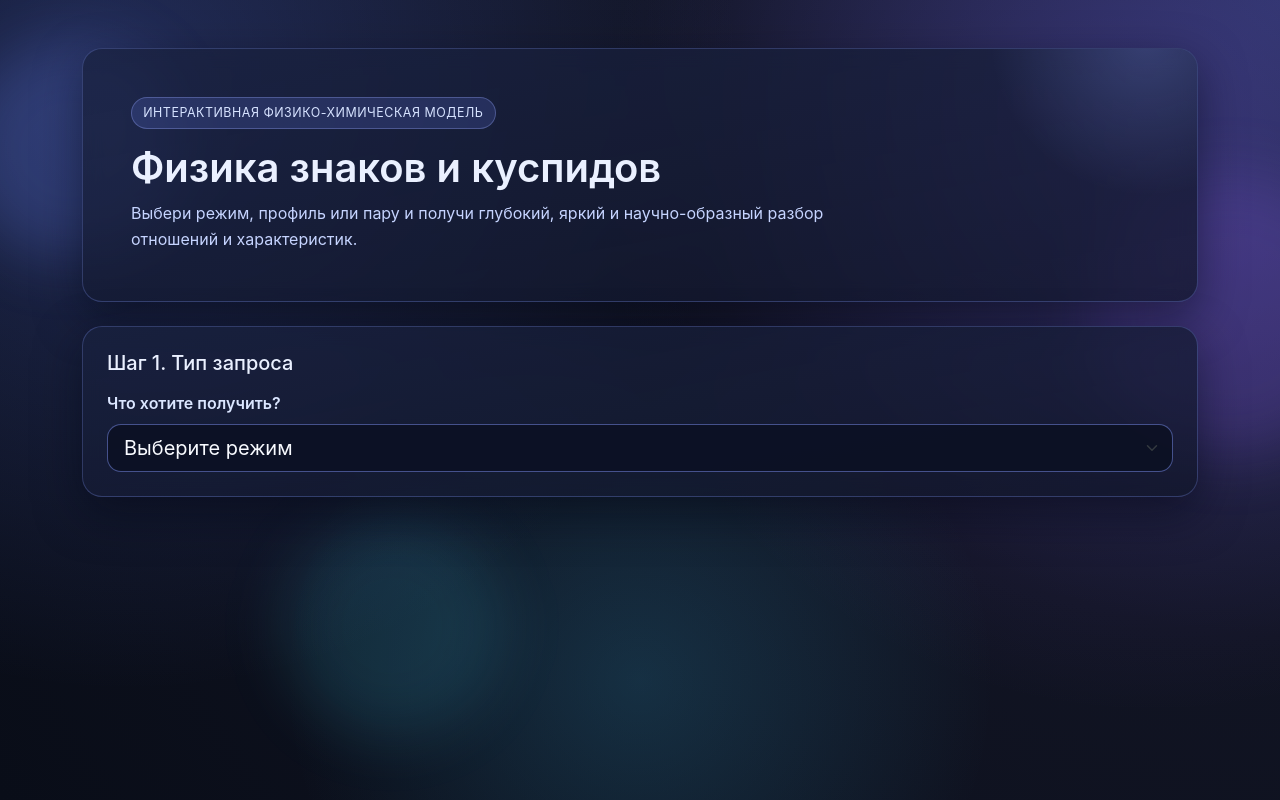
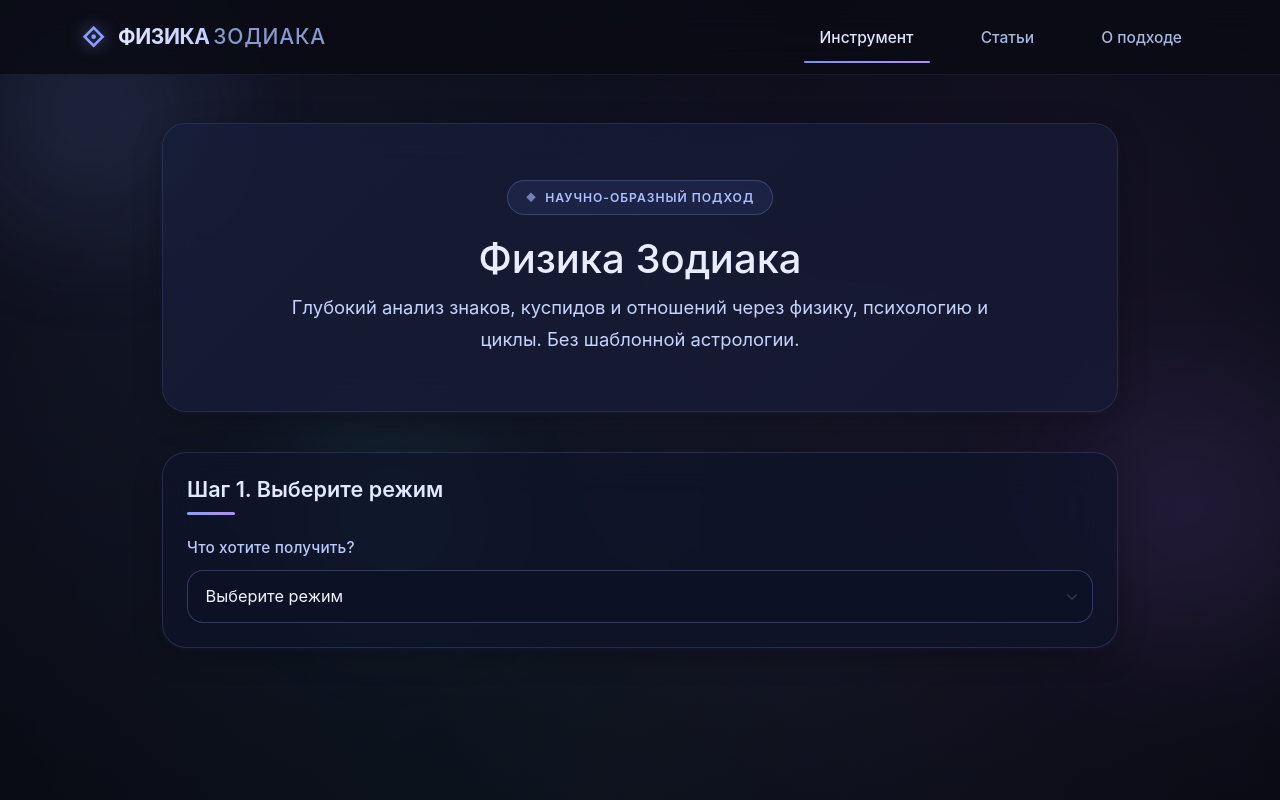
Before and after one commit to checkago/HOROSCOPE, a Django app: page / in a window 1280 px wide. Run offline with Django 5.2, Linux system fonts and the light colour scheme.

Commit message:
Новый премиальный дизайн: шапка «Физика Зодиака», улучшенная типографика, glassmorphism, hover-эффекты
Made-with: Cursor

```diff
--- a/static/core/styles.css
+++ b/static/core/styles.css
@@ -1,137 +1,277 @@
 body {
     margin: 0;
-    background:
-        radial-gradient(circle at 10% 10%, rgba(95, 124, 255, 0.26), transparent 45%),
-        radial-gradient(circle at 90% 20%, rgba(141, 92, 255, 0.22), transparent 42%),
-        radial-gradient(circle at 50% 85%, rgba(61, 206, 255, 0.16), transparent 38%),
-        radial-gradient(circle at top right, #26315d 0%, #111423 42%, #090d18 100%);
-    color: #eaf0ff;
+    background: #0a0b14;
+    color: #e8eeff;
     min-height: 100vh;
-    font-family: "Inter", "Segoe UI", Roboto, Arial, sans-serif;
+    font-family: "Inter", system-ui, -apple-system, sans-serif;
     position: relative;
+    overflow-x: hidden;
 }
 
+/* Deep space background with subtle stars */
+body::before {
+    content: '';
+    position: fixed;
+    inset: 0;
+    background:
+        radial-gradient(circle at 15% 20%, rgba(120, 140, 255, 0.08) 0%, transparent 50%),
+        radial-gradient(circle at 85% 25%, rgba(160, 110, 255, 0.06) 0%, transparent 55%),
+        radial-gradient(circle at 40% 80%, rgba(80, 210, 255, 0.05) 0%, transparent 60%),
+        radial-gradient(circle at 70% 65%, rgba(200, 130, 255, 0.04) 0%, transparent 50%);
+    z-index: -2;
+    pointer-events: none;
+}
+
+/* Enhanced orbs - more subtle and premium */
 .bg-orb {
     position: fixed;
     border-radius: 50%;
-    filter: blur(30px);
+    filter: blur(45px);
     pointer-events: none;
-    z-index: 0;
+    z-index: -1;
+    opacity: 0.6;
 }
 
 .orb-1 {
-    width: 220px;
-    height: 220px;
-    top: 40px;
-    left: -40px;
-    background: rgba(111, 138, 255, 0.22);
+    width: 380px;
+    height: 380px;
+    top: -80px;
+    left: -100px;
+    background: radial-gradient(circle, rgba(130, 160, 255, 0.25), transparent 70%);
 }
 
 .orb-2 {
-    width: 280px;
-    height: 280px;
-    top: 22%;
-    right: -90px;
-    background: rgba(148, 102, 255, 0.18);
+    width: 460px;
+    height: 460px;
+    top: 35%;
+    right: -140px;
+    background: radial-gradient(circle, rgba(170, 120, 255, 0.22), transparent 65%);
 }
 
 .orb-3 {
-    width: 220px;
-    height: 220px;
-    bottom: 8%;
-    left: 22%;
-    background: rgba(67, 217, 255, 0.12);
+    width: 320px;
+    height: 320px;
+    bottom: 15%;
+    left: 18%;
+    background: radial-gradient(circle, rgba(90, 220, 255, 0.18), transparent 70%);
 }
 
 main.container {
     position: relative;
-    z-index: 1;
+    z-index: 2;
+    max-width: 980px;
 }
 
+/* Premium Header */
+.header {
+    position: sticky;
+    top: 0;
+    z-index: 100;
+    background: rgba(10, 11, 20, 0.85);
+    backdrop-filter: blur(16px);
+    border-bottom: 1px solid rgba(120, 140, 255, 0.12);
+    padding: 1.1rem 0;
+}
+
+.header-content {
+    display: flex;
+    align-items: center;
+    justify-content: space-between;
+}
+
+.logo {
+    display: flex;
+    align-items: center;
+    gap: 14px;
+    color: white;
+    text-decoration: none;
+    font-weight: 700;
+}
+
+.logo-symbol {
+    font-size: 28px;
+    line-height: 1;
+    color: #8b9eff;
+    filter: drop-shadow(0 0 8px rgba(139, 158, 255, 0.6));
+}
+
+.logo-main {
+    font-size: 21px;
+    letter-spacing: -0.02em;
+    background: linear-gradient(90deg, #e0e7ff, #c4d0ff);
+    -webkit-background-clip: text;
+    -webkit-text-fill-color: transparent;
+}
+
+.logo-secondary {
+    font-size: 21px;
+    letter-spacing: 0.04em;
+    color: #8899cc;
+    font-weight: 500;
+}
+
+.nav {
+    display: flex;
+    gap: 2.2rem;
+}
+
+.nav-link {
+    color: #a8b8e0;
+    text-decoration: none;
+    font-weight: 500;
+    font-size: 0.97rem;
+    transition: all 0.2s cubic-bezier(0.4, 0, 0.2, 1);
+    position: relative;
+}
+
+.nav-link:hover,
+.nav-link.active {
+    color: #e0e7ff;
+}
+
+.nav-link.active::after {
+    content: '';
+    position: absolute;
+    bottom: -6px;
+    left: 0;
+    width: 100%;
+    height: 2px;
+    background: linear-gradient(to right, #7b8fff, #b38cff);
+    border-radius: 2px;
+}
+
+/* Premium Glass Cards */
 .glass {
-    background: linear-gradient(170deg, rgba(25, 33, 63, 0.78), rgba(17, 22, 42, 0.74));
-    backdrop-filter: blur(10px);
-    border: 1px solid rgba(133, 153, 255, 0.26);
-    border-radius: 20px;
-    box-shadow: 0 16px 45px rgba(3, 8, 22, 0.5);
+    background: rgba(15, 20, 42, 0.72);
+    backdrop-filter: blur(20px);
+    -webkit-backdrop-filter: blur(20px);
+    border: 1px solid rgba(140, 160, 255, 0.18);
+    border-radius: 24px;
+    box-shadow:
+        0 8px 32px -6px rgba(0, 0, 0, 0.4),
+        0 2px 8px -2px rgba(140, 170, 255, 0.1);
+    transition: all 0.3s cubic-bezier(0.4, 0.0, 0.2, 1);
 }
 
 .hero-card {
     position: relative;
     overflow: hidden;
+    padding: 3.5rem 2.5rem;
+    text-align: center;
+    margin-bottom: 2.5rem;
 }
 
-.hero-card::after {
-    content: "";
+.hero-card::before {
+    content: '';
     position: absolute;
-    width: 340px;
-    height: 340px;
-    right: -120px;
-    top: -180px;
-    border-radius: 50%;
-    background: radial-gradient(circle, rgba(133, 153, 255, 0.25), transparent 65%);
+    inset: 0;
+    background: linear-gradient(135deg, rgba(130, 160, 255, 0.06), rgba(180, 130, 255, 0.04));
+    z-index: -1;
+    border-radius: 24px;
 }
 
 .hero-badge {
-    display: inline-block;
-    font-size: 0.78rem;
-    letter-spacing: 0.04em;
+    display: inline-flex;
+    align-items: center;
+    gap: 8px;
+    font-size: 0.76rem;
+    font-weight: 600;
+    letter-spacing: 0.08em;
     text-transform: uppercase;
-    color: #d6e2ff;
-    padding: 0.35rem 0.7rem;
-    border-radius: 999px;
-    background: rgba(109, 133, 255, 0.18);
-    border: 1px solid rgba(152, 171, 255, 0.32);
-    margin-bottom: 0.95rem;
+    color: #b0c0ff;
+    padding: 0.45rem 1.1rem;
+    border-radius: 9999px;
+    background: rgba(75, 95, 180, 0.15);
+    border: 1px solid rgba(140, 170, 255, 0.25);
+    margin-bottom: 1.25rem;
+}
+
+.hero-badge::before {
+    content: '◆';
+    font-size: 10px;
+    opacity: 0.6;
 }
 
 .hero-subtitle {
-    color: #c6d4ff;
-    max-width: 780px;
-    line-height: 1.65;
+    color: #c5d4ff;
+    max-width: 720px;
+    margin: 0 auto;
+    line-height: 1.75;
+    font-size: 1.15rem;
+    font-weight: 420;
 }
 
 .step-card,
 .result-shell {
-    transition: transform 0.2s ease, border-color 0.2s ease, box-shadow 0.2s ease;
+    transition: all 0.35s cubic-bezier(0.4, 0.0, 0.2, 1);
 }
 
 .step-card:hover,
 .result-shell:hover {
-    transform: translateY(-1px);
-    border-color: rgba(157, 176, 255, 0.42);
-    box-shadow: 0 18px 48px rgba(3, 8, 22, 0.56);
+    transform: translateY(-4px);
+    border-color: rgba(160, 185, 255, 0.35);
+    box-shadow: 0 25px 60px -10px rgba(15, 25, 65, 0.5);
 }
 
 .form-select,
 .form-select:focus {
-    background-color: rgba(12, 18, 36, 0.92);
-    color: #f8faff;
-    border-color: rgba(132, 153, 255, 0.48);
+    background-color: rgba(13, 18, 38, 0.85);
+    color: #f0f6ff;
+    border: 1px solid rgba(130, 155, 255, 0.3);
     box-shadow: none;
-    border-radius: 14px;
+    border-radius: 16px;
+    padding: 0.85rem 1.1rem;
+    font-size: 1.02rem;
+    transition: all 0.2s ease;
+}
+
+.form-select:focus {
+    border-color: #8b9eff;
+    box-shadow: 0 0 0 3px rgba(139, 158, 255, 0.15);
+    outline: none;
 }
 
 .form-label {
-    color: #dbe6ff;
-    font-weight: 600;
-    margin-bottom: 0.55rem;
+    color: #b8c9ff;
+    font-weight: 500;
+    margin-bottom: 0.65rem;
+    font-size: 0.96rem;
+    letter-spacing: 0.01em;
 }
 
 .btn-neon {
-    background: linear-gradient(135deg, #5f7cff 0%, #8d5cff 55%, #a060ff 100%);
-    color: #fff;
-    font-weight: 700;
-    letter-spacing: 0.01em;
-    border: 0;
-    border-radius: 12px;
-    padding: 0.8rem 1rem;
-    box-shadow: 0 10px 26px rgba(104, 110, 255, 0.35);
+    background: linear-gradient(135deg, #6e85ff 0%, #9b7cff 48%, #c38aff 100%);
+    color: white;
+    font-weight: 600;
+    letter-spacing: 0.015em;
+    border: none;
+    border-radius: 16px;
+    padding: 1rem 2rem;
+    font-size: 1.05rem;
+    box-shadow: 0 10px 30px -8px rgba(110, 130, 255, 0.45);
+    transition: all 0.3s cubic-bezier(0.4, 0.0, 0.2, 1);
+    position: relative;
+    overflow: hidden;
+}
+
+.btn-neon::before {
+    content: '';
+    position: absolute;
+    top: 0;
+    left: -100%;
+    width: 40%;
+    height: 100%;
+    background: linear-gradient(90deg, transparent, rgba(255,255,255,0.35), transparent);
+    transition: 0.6s;
 }
 
 .btn-neon:hover {
-    background: linear-gradient(135deg, #7390ff 0%, #9a67ff 60%, #ad74ff 100%);
-    color: #fff;
+    transform: translateY(-2px);
+    box-shadow: 0 18px 40px -10px rgba(120, 145, 255, 0.55);
+}
+
+.btn-neon:hover::before {
+    left: 180%;
 }
 
 .hidden {
@@ -139,16 +279,20 @@ main.container {
 }
 
 .result-content {
-    color: #e4ecff;
-    line-height: 1.82;
-    font-size: 1.01rem;
+    color: #e0e9ff;
+    line-height: 1.85;
+    font-size: 1.06rem;
 }
 
 #result-title {
-    color: #f7f9ff;
+    color: #f8faff;
+    font-size: 1.65rem;
     font-weight: 700;
-    letter-spacing: 0.01em;
-    margin-bottom: 1rem !important;
+    letter-spacing: -0.015em;
+    margin-bottom: 1.4rem !important;
+    background: linear-gradient(90deg, #e0e7ff, #b8c8ff);
+    -webkit-background-clip: text;
+    -webkit-text-fill-color: transparent;
 }
 
 .result-content p {
@@ -175,51 +319,128 @@ main.container {
 }
 
 .result-content.relationship-view h3 {
-    font-size: 1.12rem;
-    padding: 0.6rem 0.8rem;
-    border-radius: 12px;
-    background: rgba(88, 111, 255, 0.14);
-    border: 1px solid rgba(128, 150, 255, 0.26);
+    font-size: 1.28rem;
+    padding: 1rem 1.25rem;
+    border-radius: 16px;
+    background: rgba(45, 55, 110, 0.65);
+    border: 1px solid rgba(140, 165, 255, 0.25);
+    color: #e8f0ff;
+    margin-top: 1.8rem;
 }
 
 .result-content.relationship-view h4 {
-    font-size: 1rem;
-    color: #c6d4ff;
-    margin-top: 1.4rem;
+    font-size: 1.15rem;
+    color: #b8c8ff;
+    margin-top: 2rem;
+    font-weight: 600;
 }
 
 .result-content.relationship-view .relation-list {
     list-style: none;
     padding-left: 0;
-    margin-bottom: 1rem;
+    margin-bottom: 1.4rem;
 }
 
 .result-content.relationship-view .relation-item {
-    margin-bottom: 0.65rem;
-    padding: 0.74rem 0.9rem;
-    border-radius: 12px;
-    background: linear-gradient(180deg, rgba(28, 40, 78, 0.72), rgba(20, 30, 58, 0.66));
-    border: 1px solid rgba(126, 148, 255, 0.24);
+    margin-bottom: 1rem;
+    padding: 1.1rem 1.4rem;
+    border-radius: 16px;
+    background: rgba(18, 24, 48, 0.75);
+    border: 1px solid rgba(135, 160, 255, 0.2);
+    transition: border-color 0.2s ease;
+}
+
+.result-content.relationship-view .relation-item:hover {
+    border-color: rgba(160, 185, 255, 0.4);
 }
 
 .result-content.relationship-view .relation-label {
     font-weight: 700;
-    font-size: 0.93rem;
-    color: #f6f8ff;
-    margin-bottom: 0.28rem;
+    font-size: 1rem;
+    color: #e0e9ff;
+    margin-bottom: 0.4rem;
+    display: block;
 }
 
 .result-content.relationship-view .relation-value {
-    color: #d7e3ff;
-    line-height: 1.65;
+    color: #d0dbff;
+    line-height: 1.7;
+    font-size: 1.02rem;
+}
+
+/* Mobile improvements */
+@media (max-width: 768px) {
+    .header {
+        padding: 1rem 0;
+    }
+
+    .nav {
+        gap: 1.4rem;
+        font-size: 0.92rem;
+    }
+
+    .hero-card {
+        padding: 2.5rem 1.5rem;
+    }
+
+    .hero-subtitle {
+        font-size: 1.05rem;
+    }
+
+    main.container {
+        padding-left: 1rem;
+        padding-right: 1rem;
+    }
 }
 
 @media (max-width: 576px) {
     .hero-badge {
-        font-size: 0.72rem;
+        font-size: 0.7rem;
+        padding: 0.4rem 0.9rem;
     }
 
     .result-content {
-        font-size: 0.96rem;
+        font-size: 1rem;
+    }
+
+    #result-title {
+        font-size: 1.45rem;
     }
 }
+
+/* Better long content readability */
+.result-content h3, .result-content h4 {
+    position: relative;
+}
+
+.result-content h3::before {
+    content: '';
+    position: absolute;
+    left: -18px;
+    top: 8px;
+    width: 6px;
+    height: 6px;
+    background: #8b9eff;
+    border-radius: 50%;
+}
+
+/* Section titles */
+.section-title {
+    font-size: 1.35rem;
+    font-weight: 600;
+    color: #e0e9ff;
+    margin-bottom: 1.25rem;
+    position: relative;
+    padding-bottom: 0.75rem;
+}
+
+.section-title::after {
+    content: '';
+    position: absolute;
+    bottom: 0;
+    left: 0;
+    width: 48px;
+    height: 3px;
+    background: linear-gradient(to right, #8b9eff, #b38cff);
+    border-radius: 3px;
+}
--- a/templates/core/index.html
+++ b/templates/core/index.html
@@ -35,18 +35,38 @@
     </script>
 </head>
 <body>
+    <!-- Header -->
+    <header class="header">
+        <div class="container">
+            <div class="header-content">
+                <div class="logo">
+                    <div class="logo-symbol">⟐</div>
+                    <div>
+                        <span class="logo-main">ФИЗИКА</span>
+                        <span class="logo-secondary">ЗОДИАКА</span>
+                    </div>
+                </div>
+                <nav class="nav">
+                    <a href="#" class="nav-link active">Инструмент</a>
+                    <a href="#" class="nav-link">Статьи</a>
+                    <a href="#" class="nav-link">О подходе</a>
+                </nav>
+            </div>
+        </div>
+    </header>
+
     <div class="bg-orb orb-1"></div>
     <div class="bg-orb orb-2"></div>
     <div class="bg-orb orb-3"></div>
-    <main class="container py-4 py-md-5">
-        <div class="glass hero-card p-4 p-md-5 mb-4">
-            <span class="hero-badge">Интерактивная физико-химическая модель</span>
-            <h1 class="display-6 fw-semibold mb-2">Физика знаков и куспидов</h1>
-            <p class="hero-subtitle mb-0">Выбери режим, профиль или пару и получи глубокий, яркий и научно-образный разбор отношений и характеристик.</p>
+    <main class="container py-5">
+        <div class="glass hero-card">
+            <span class="hero-badge">НАУЧНО-ОБРАЗНЫЙ ПОДХОД</span>
+            <h1>Физика Зодиака</h1>
+            <p class="hero-subtitle">Глубокий анализ знаков, куспидов и отношений через физику, психологию и циклы. Без шаблонной астрологии.</p>
         </div>
 
         <section class="glass step-card p-4 mb-4">
-            <h2 class="h5 mb-3">Шаг 1. Тип запроса</h2>
+            <h2 class="section-title">Шаг 1. Выберите режим</h2>
             <label class="form-label" for="mode-select">Что хотите получить?</label>
             <select id="mode-select" class="form-select form-select-lg">
                 <option value="">Выберите режим</option>
@@ -56,7 +76,7 @@
         </section>
 
         <section class="glass step-card p-4 mb-4 hidden" id="step-2-characteristic">
-            <h2 class="h5 mb-3">Шаг 2. Выбор профиля</h2>
+            <h2 class="section-title">Шаг 2. Выберите профиль</h2>
             <label class="form-label" for="profile-select">Знак или куспид</label>
             <select id="profile-select" class="form-select form-select-lg">
                 <option value="">Выберите профиль</option>
@@ -65,7 +85,7 @@
         </section>
 
         <section class="glass step-card p-4 mb-4 hidden" id="step-2-relationship">
-            <h2 class="h5 mb-3">Шаг 2. Выбор пары</h2>
+            <h2 class="section-title">Шаг 2. Выберите пару</h2>
             <div class="row g-3">
                 <div class="col-md-6">
                     <label class="form-label" for="source-select">Профиль 1 (источник)</label>
```
